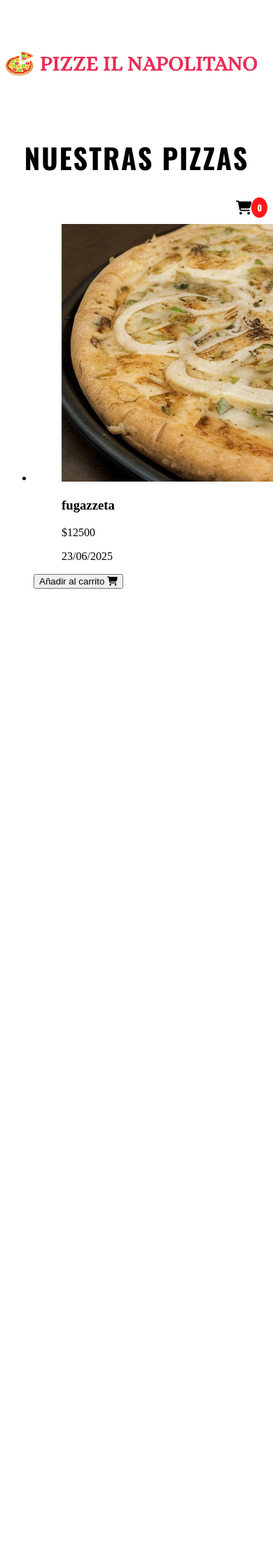
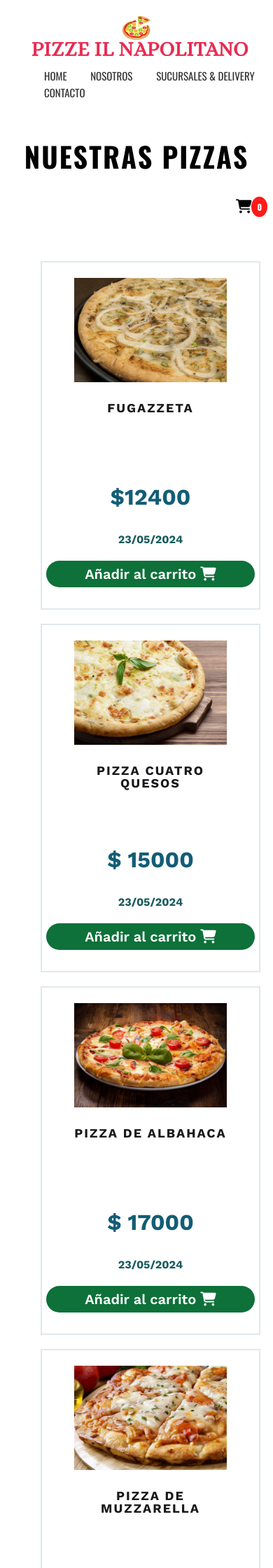
Before and after one commit to WaisOwl/project_pizzas_front_end, a PHP site: page / in a window 390 px wide; the page is wider, and only the part inside the window is pictured. Shown: the top 2240 px of that part at 70% size. Before the commit the page ends 841 px from the top of that part, so only its background shows below. Run offline with PHP 8.4, Linux system fonts and the light colour scheme.

Commit message:
Implementación de cartas e imagenes responsivas y mejora de graficos de la página

```diff
--- a/css/styles.css
+++ b/css/styles.css
@@ -84,7 +84,7 @@ flex-wrap:wrap;
   font-family:"Work Sans", sans-serif;
 }
 
-.gallery li {
+.gallery li{
   display:flex;
   /* Para que las columnas tengan la misma altura.*/
   box-sizing:border-box;
@@ -93,3 +93,158 @@ width: calc(100% / 3);
   /* 33.33% */
   padding: 10px;
 }
+
+.gallery li .box {
+  padding: 6px 6px 30px 6px;
+  border: 2px solid #e1e8ee;
+}
+
+.gallery li .box img {
+  width: 100%;
+  /* Imagenes responsivas */
+  max-width: 100%;
+  /* Imagenes responsivas */
+  height: auto;
+  margin-bottom: 6px;
+  justify-content: center;
+}
+
+.gallery li .box h3 {
+  margin-bottom: 6px;
+  text-align: center;
+  font-size: 1.125rem;
+  font-weight: bold;
+  line-height: 100%;
+  text-transform: uppercase;
+  color: #17181a;
+  letter-spacing: 2px;
+  height: 10vh;
+}
+
+.gallery li .box p{
+  text-align: center;
+  font-size: 2rem;
+  font-weight: bold;
+  color: #135D76
+}
+
+.gallery li .box time {
+  display: flex;
+  justify-content: center;
+  font-size: 1rem;
+  font-weight: bold;
+  color: #1a5b5e;
+}
+
+.gallery li .box .button {
+  margin-top: 5px;
+  width: 100%;
+  padding: 7px;
+  border: none;
+  background: #0D7139;
+  border-radius: 20px;
+  cursor: pointer;
+  font-size: 1.25rem;
+  font-weight: 600;
+  color: #fff;
+  font-family: "Work Sans", sans-serif;
+}
+
+footer {
+  background-color: #f8f9fa;
+  padding: 40px 20px 20px 20px;
+  font-family: "Oswald", sans-serif;
+  border-top: 1px solid #e1e8ee;
+  margin-top: 40px;
+}
+
+.footer-nav {
+  display: flex;
+  justify-content: center;
+  margin-bottom: 30px;
+}
+
+.footer-nav ul {
+  display: flex;
+  list-style: none;
+  margin: 0;
+  padding: 0;
+  flex-wrap: wrap;
+  justify-content: center;
+}
+
+.footer-nav ul li {
+ margin: 0 15px;
+}
+
+.footer-nav ul li a{
+text-decoration: none;
+font-size: 1rem;
+}
+
+.footer-nav ul li a{
+  text-decoration: none;
+  font-size: 1rem;
+  font-weight: 500;
+  color:var(--color-nav);
+}
+
+.footer-nav ul li a:hover {
+  color: #e50c39;
+}
+
+.footer-social{
+  display: flex;
+  justify-content: center;
+  margin-bottom: 30px;
+}
+
+.footer-social i{
+  margin: 0 10px;
+  font-size: 1.5rem;
+  cursor: pointer;
+  color:var(--color-nav);
+}
+
+
+.footer-social i:hover {
+  color: #e50c39;
+}
+
+.footer-copyright{
+  text-align: center;
+  font-size: 0.9rem;
+  color: #666;
+  padding-top: 20px;
+}
+
+@media (max-width: 960px) {
+
+  #header-container {
+    flex-direction: column;
+  }
+
+  #header-container #logo {
+    display: flex;
+    flex-direction: column;
+  }
+
+  .gallery {
+    flex-direction: column;
+    margin-top: 60px;
+  }
+
+  .gallery li {
+    width: 100%;
+    justify-content: center;
+  }
+
+.img-pizzas{
+  width: 100%;
+  /* Imagenes responsivas */
+  max-width: 100%;
+  /* Imagenes responsivas */
+  height: auto;
+}
+
+}
--- a/index.html
+++ b/index.html
@@ -40,24 +40,125 @@
             <!-- https://fontawesome.com/search?ic=free -->
             <i class="fa badge" id="badge" value="0"><i class="fa-solid fa-cart-shopping fa-lg"></i></i>
         </div>
-        <ul>
+        <ul class="gallery">
             <li>
                 <div class="box">
                     <figure>
-        <img src="img/enhanced_fugazzeta_cleanup.png" alt="fugazzeta">
+                        <img src="img/enhanced_fugazzeta_cleanup.png" alt="fugazzeta" class="img-pizzas">
                         <figcaption>
                             <h3>fugazzeta</h3>
-                    <p>$12500</p>
-                    <time>23/06/2025</time>
+                            <p>$12400</p>
+                            <time>23/05/2024</time>
                         </figcaption>
                     </figure>
-        <button class="button" value="1"> Añadir al carrito <i class="fa-solid fa-cart-shopping"> </i> </button>
+                    <button class="button" value="1">
+                         Añadir al carrito <i class="fa-solid fa-cart-shopping"> </i>
+                    </button>
+                </div>
+            </li>
+            <li>
+                <div class="box">
+                    <figure>
+                        <img src="img/enhanced_pizza-4-quesos.png" alt="Pizza 4 Quesos" class="img-pizzas" />
+                        <figcaption>
+                            <h3>Pizza Cuatro Quesos</h3>
+                            <p>$ 15000</p>
+                            <time>23/05/2024</time>
+                        </figcaption>
+                    </figure>
+                    <button class="button" value="2">
+                    Añadir al carrito <i class="fa-solid fa-cart-shopping"></i>
+                    </button>
+                </div>
+            </li>
+            <li>
+                <div class="box">
+                    <figure>
+                        <img src="img/enhanced_pizza-de-albahaca.png" alt="Pizza de albahaca" class="img-pizzas" />
+                        <figcaption>
+                            <h3>Pizza de albahaca</h3>
+                            <p>$ 17000</p>
+                            <time>23/05/2024</time>
+                        </figcaption>
+                    </figure>
+                    <button class="button" value="3">
+                    Añadir al carrito <i class="fa-solid fa-cart-shopping"></i>
+                    </button>
+                </div>
+            </li>
+            <li>
+                <div class="box">
+                    <figure>
+                        <img src="img/enhanced_pizza-muzzarella.png" alt="Pizza de muzzarella" class="img-pizzas" />
+                        <figcaption>
+                            <h3>Pizza de muzzarella</h3>
+                            <p>$ 17000</p>
+                            <time>23/05/2024</time>
+                        </figcaption>
+                    </figure>
+                    <button class="button" value="4">
+                    Añadir al carrito <i class="fa-solid fa-cart-shopping"></i>
+                    </button>
+                </div>
+            </li>
+            <li>
+                <div class="box">
+                    <figure>
+                        <img src="img/enhanced_pizza-napolitana.png" alt="Pizza napolitana" class="img-pizzas" />
+                        <figcaption>
+                            <h3>Pizza napolitana</h3>
+                            <p>$ 15000</p>
+                            <time>23/05/2024</time>
+                        </figcaption>
+                    </figure>
+                    <button class="button" value="5">
+                    Añadir al carrito <i class="fa-solid fa-cart-shopping"></i>
+                    </button>
+                </div>
+            </li>
+            <li>
+                <div class="box">
+                    <figure>
+                        <img src="img/enhanced_pizza-rucula-y-jamon-crudo.png" alt="Pizza de rúcula y jamón crido" class="img-pizzas" />
+                        <figcaption>
+                            <h3>Pizza de rúcula y jamón crudo</h3>
+                            <p>$ 13500</p>
+                            <time>23/05/2024</time>
+                        </figcaption>
+                    </figure>
+                    <button class="button" value="6">
+                    Añadir al carrito <i class="fa-solid fa-cart-shopping"></i>
+                    </button>
                 </div>
             </li>
         </ul>
     </div>
     <footer>
+        <div class="footer-content">
+        <div class="footer-nav">
+            <ul>
+                <li><a href="#">Home</a></li>
+                <li><a href="#">Nosotros</a></li>
+                <li><a href="#">Sucursales & Delivery</a></li>
+                <li><a href="#">Contacto</a></li>
+                <li><a href="#">Política de Privacidad</a></li>
+            </ul>
+        </div>
+         <!-- Redes sociales -->
+            <div class="footer-social" id="social">
+                <a href="https://www.facebook.com/user"><i class="fab fa-facebook-f"></i></a>
+                <a href="https://x.com/user"></a><i class="fab fa-twitter"></i></a>
+                <a href="https://www.instagram.com/user"></a><i class="fab fa-instagram"></i></a>
+            </div>
 
+            <div class="footer-copyright">
+                <p>&copy;
+                <script>
+                let currentYear= new Date().getFullYear();
+                document.write(currentYear);
+                </script> Mi Sitio Web. Todos los derechos reservados.</p>
+            </div>
+        </div>
     </footer>
 </body>
 </html>
```
Also changed, not shown: img/enhanced_pizza-de-albahaca.png, img/enhanced_pizza-muzzarella.png, img/enhanced_pizza-napolitana.png, img/enhanced_pizza-rucula-y-jamon-crudo.png. Lines whose indentation alone changed are shown as unchanged.
